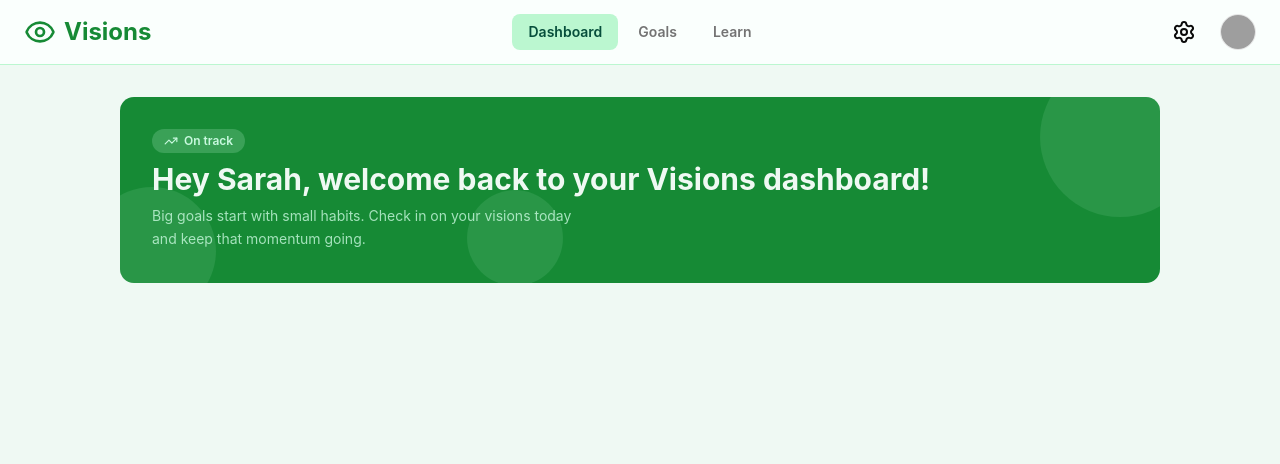
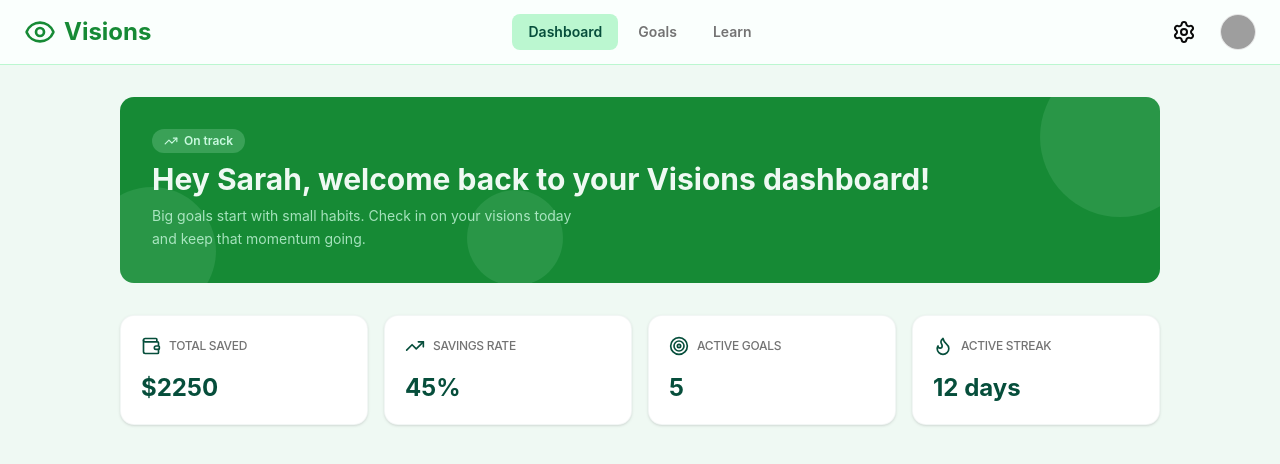
Before and after one commit to tiffsoa/designers-357, a React (Vite) app: page /dashboard in a window 1280 px wide. Shown: the top 464 px of the page. Built offline with nearby package versions, Linux system fonts and the light colour scheme; grey boxes are pictures that could not be loaded.

Commit message:
added insights cards in the dashboard

```diff
--- /dev/null
+++ b/src/components/features/insights/InsightCard.tsx
@@ -0,0 +1,27 @@
+import type { LucideIcon } from "lucide-react";
+
+interface InsightCardProps {
+  title: string;
+  value: string | number;
+  icon: LucideIcon;
+}
+
+export function InsightCard({ title, value, icon: Icon }: InsightCardProps) {
+  return (
+    <div className="bg-card rounded-xl p-5 border border-[#064e3b]/5 shadow-sm hover:shadow-md transition-shadow">
+      <div>
+        <div className="flex items-center gap-2 mb-2">
+          <Icon className="h-5 w-5 text-[#064e3b] mb-2" />
+          <p className="mb-2 text-xs font-medium text-muted-foreground uppercase tracking-tight">
+            {title}
+          </p>
+        </div>
+        <h3 className="text-2xl font-bold text-[#064e3b] mt-1">
+          {typeof value === "number" && title.toLowerCase().includes("saved")
+            ? `$${value.toLocaleString()}`
+            : value}
+        </h3>
+      </div>
+    </div>
+  );
+}
--- /dev/null
+++ b/src/components/features/insights/Insights.tsx
@@ -0,0 +1,29 @@
+import { InsightCard } from "./InsightCard";
+import {Icons} from "@/components/shared/icons";
+
+export default function Insights() {
+    return (
+      <div className="ml-30 mr-30 grid grid-cols-1 md:grid-cols-2 lg:grid-cols-4 gap-4 mt-8">
+        <InsightCard
+          title="Total Saved"
+          value={"$2250"}
+          icon={Icons.walletIcon}
+        />
+        <InsightCard
+          title="Savings Rate"
+          value={"45%"}
+          icon={Icons.trendingUpIcon}
+        />
+        <InsightCard
+          title="Active Goals"
+          value={"5"}
+          icon={Icons.targetIcon}
+        />
+        <InsightCard
+          title="Active Streak"
+          value={"12 days"}
+          icon={Icons.flameIcon}
+        />
+      </div>
+    );
+}
--- a/src/components/shared/icons.tsx
+++ b/src/components/shared/icons.tsx
@@ -1,8 +1,12 @@
-import { Eye, Settings, User, TrendingUp } from "lucide-react";
+import { Eye, Settings, User, TrendingUp, Wallet, Target, Flame } from "lucide-react";
 
 export const Icons = {
     eyeLogo: Eye,
     settingsIcon: Settings,
     userIcon: User,
     trendingUpIcon: TrendingUp,
+    walletIcon: Wallet,
+    targetIcon: Target,
+    flameIcon: Flame,
+
 }
--- a/src/pages/DashboardPage.tsx
+++ b/src/pages/DashboardPage.tsx
@@ -1,11 +1,13 @@
 import Navbar from "@/components/features/navigation/Navbar";
 import { WelcomeBanner } from "@/components/features/welcomeBanner/welcomeBanner";
+import Insights from "@/components/features/insights/Insights";
 
 export default function DashboardPage() {
   return (
     <>
       <Navbar />
       <WelcomeBanner />
+      <Insights />
     </>
   );
 }
```
